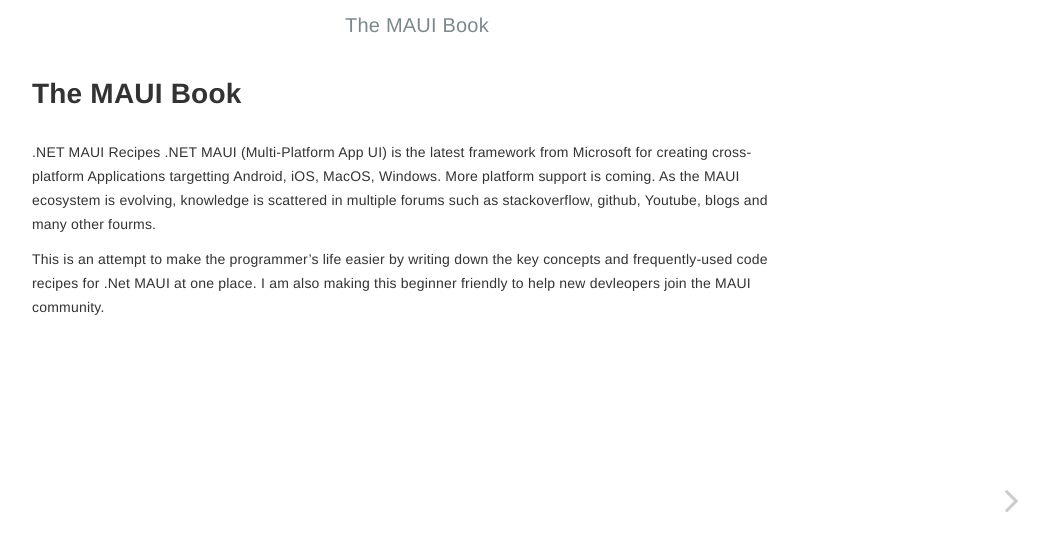
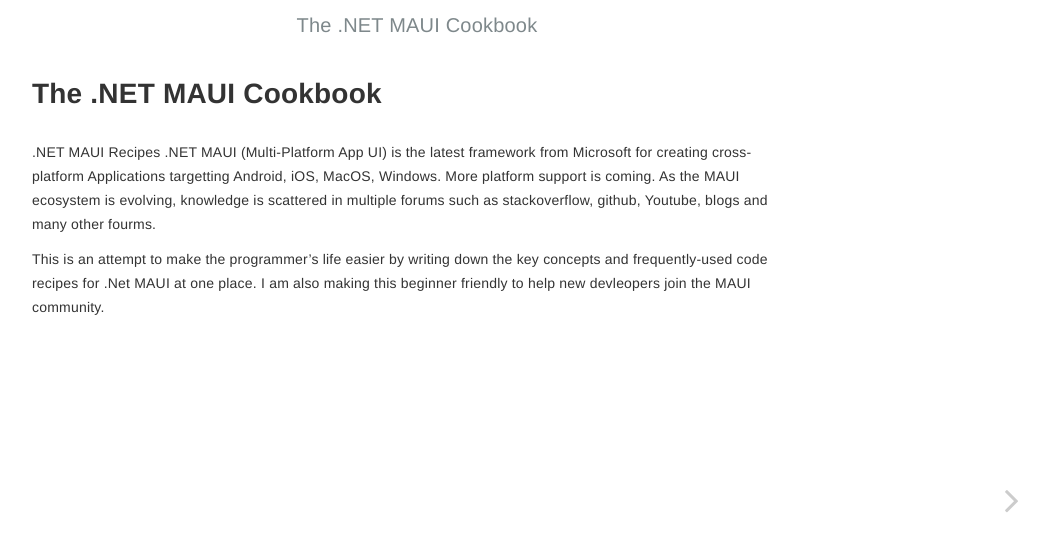
Before and after one commit to siddharthsingh89/maui-recipes, a Jekyll site: the page built from index.md, in a window 1280 px wide. Shown: the top 551 px of the page, without its empty margins (223-1272 px from the left). Built offline with Jekyll 4.4.1, drawn with Linux system fonts in a browser that asks for light colours.

Commit message:
Update _config.yml

```diff
--- a/_config.yml
+++ b/_config.yml
@@ -1,15 +1,15 @@
 # Configurations
-title:            The MAUI Book
+title:            The .NET MAUI Cookbook
 longtitle:        Collection of essential concepts and recipes for .NET MAUI developers
 author:           Siddharth Singh
 email:            sid.knmiet.it@gmail.com
 description: >
-  Ebook to create production ready apps using.NET MAUI
+  Cookbook to help developers create production-ready apps using.NET MAUI
 
 version:          1.0
 gitbook_version:  3.2.3
 
-url:              'https://themauibook.github.io'
+url:              'https://siddharthsingh89.github.io'
 baseurl:          '/maui-recipes'
 rss:              RSS
 
```
